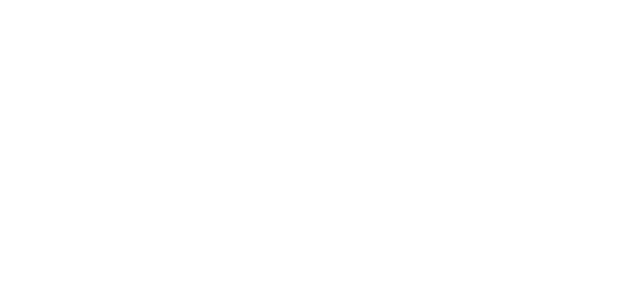
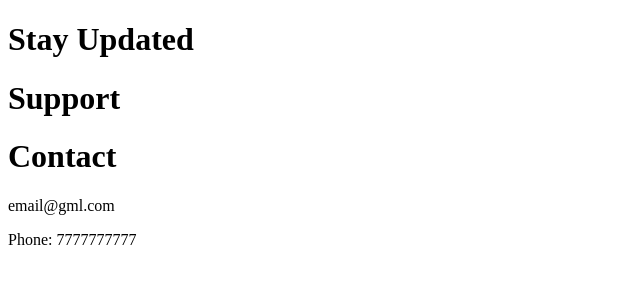
Before and after one commit to dolewis86/sba-website, a plain HTML site: page index.html in a window 1280 px wide. Shown: the whole page, without its empty margins (0-640 px from the left). Drawn offline with Linux system fonts and the light colour scheme.

Commit message:
added footer section to index

```diff
--- a/index.html
+++ b/index.html
@@ -6,5 +6,17 @@
     <link rel="stylesheet" href="style.css" />
     <title>Document</title>
   </head>
-  <body></body>
+  <body>
+    <footer>
+      <div>
+        <div><h1>Stay Updated</h1></div>
+        <div><h1>Support</h1></div>
+        <div>
+          <h1>Contact</h1>
+          <p>email@gml.com</p>
+          <p>Phone: 7777777777</p>
+        </div>
+      </div>
+    </footer>
+  </body>
 </html>
```
